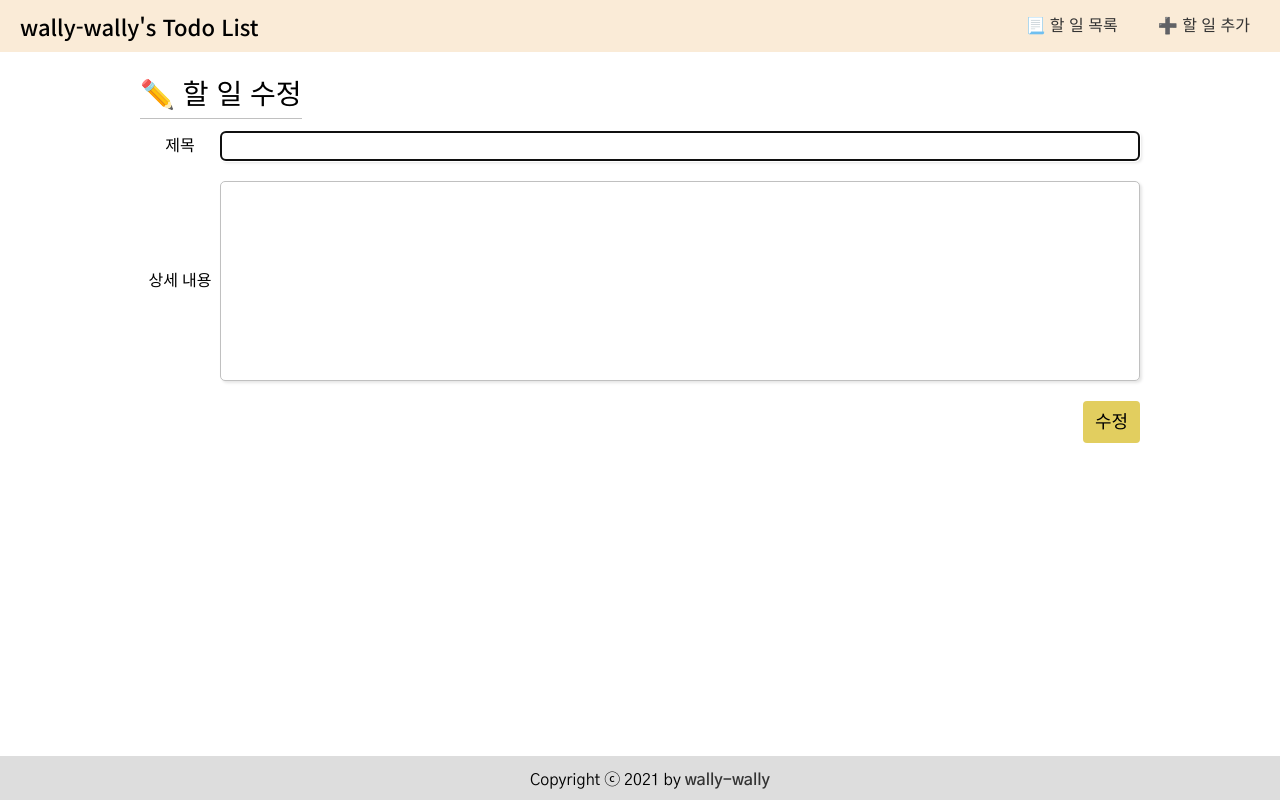
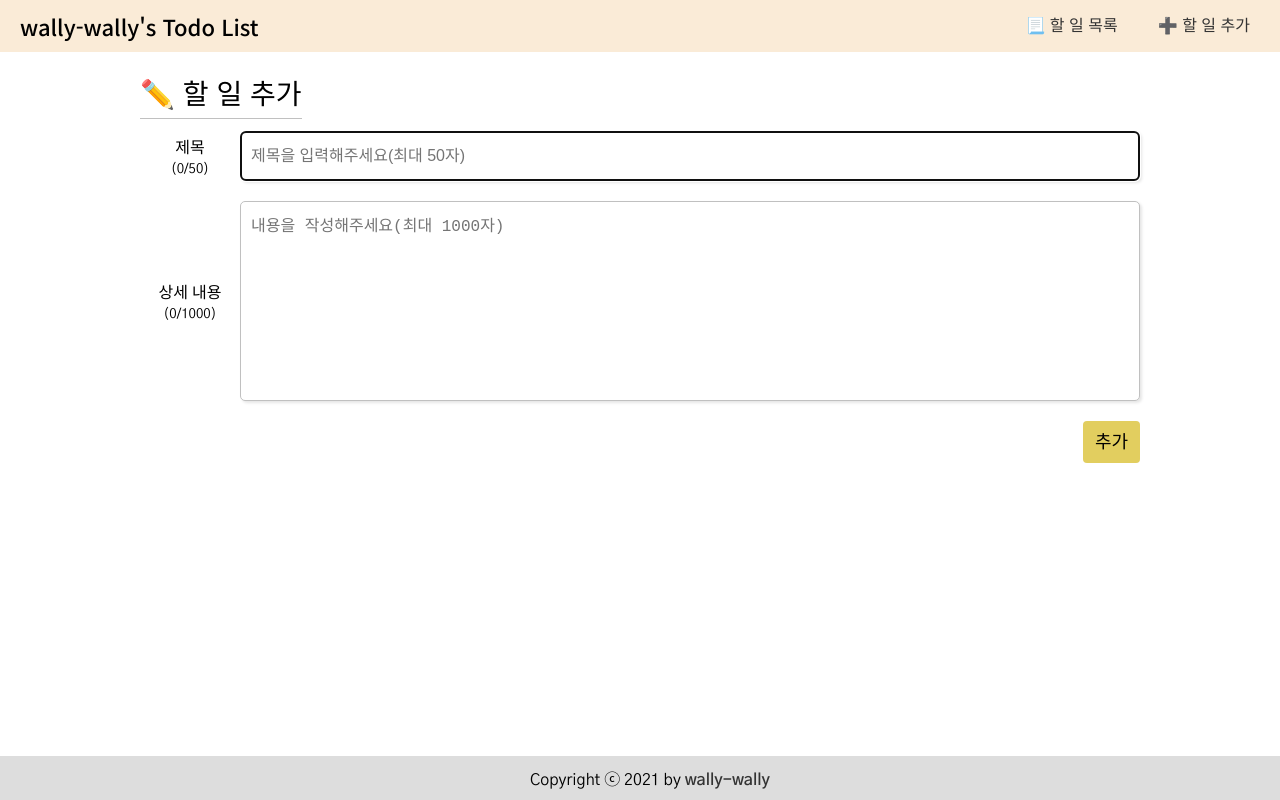
Before and after one commit to Ferarosa/todo-wally-wally, a React (Create React App) app: page /form in a window 1280 px wide. Built offline with nearby package versions, Linux system fonts and the light colour scheme.

Commit message:
add: 할 일 작성시 제목, 내용 최대 글자 수 제한 추가

```diff
--- a/src/api/create.js
+++ b/src/api/create.js
@@ -14,6 +14,13 @@ const create = {
       }
     }
 
+    if (title.trim().length > 50) {
+      return {
+        message: '제목은 최대 50자까지 작성할 수 있습니다.',
+        isError: true,
+      }
+    }
+
     if (contents.trim() === '') {
       return {
         message: '내용을 입력해주세요.',
@@ -21,8 +28,15 @@ const create = {
       }
     }
 
+    if (contents.trim().length > 1000) {
+      return {
+        message: '내용은 최대 1000자까지 작성할 수 있습니다.',
+        isError: true,
+      }
+    }
+
     const todos = api.fetchTodoList().data.sort(recentlySortFunction);
-    const todoId = !todos || todos.length === 0 ? 1 : todos[0].id + 1;
+    const todoId = todos.length === 0 ? 1 : todos[0].id + 1;
 
     const nowDate = new Date();
 
--- a/src/components/TodoForm/TodoForm.js
+++ b/src/components/TodoForm/TodoForm.js
@@ -12,27 +12,45 @@ class TodoForm extends Component {
     this.titleInput.current.focus();
   }
 
+  setAlertClassName = (fn) => {
+    return fn ? 'alert' : '';
+  }
+
   render() {
     const { typeText, title, contents, onChangeInput, onSubmitTodo } = this.props;
 
     return (
       <form className="todo-form" onSubmit={onSubmitTodo}>
         <article className="todo-form-title">
-          <label htmlFor="title">제목</label>
+          <label htmlFor="title">
+            제목
+            <br />
+            <small className={this.setAlertClassName(title.length > 50)}>
+              ({title.length}/50)
+            </small>
+          </label>
           <input
             id="title"
             name="title"
             type="text"
+            placeholder="제목을 입력해주세요(최대 50자)"
             ref={this.titleInput}
             value={title}
             onChange={onChangeInput}
           />
         </article>
         <article className="todo=form-contents">
-          <label htmlFor="contents">상세 내용</label>
+          <label htmlFor="contents">
+            상세 내용
+            <br />
+            <small className={this.setAlertClassName(contents.length > 1000)}>
+              ({contents.length}/1000)
+            </small>
+          </label>
           <textarea
             id="contents"
             name="contents"
+            placeholder="내용을 작성해주세요(최대 1000자)"
             value={contents}
             onChange={onChangeInput}
           />
--- a/src/components/TodoForm/TodoForm.scss
+++ b/src/components/TodoForm/TodoForm.scss
@@ -3,30 +3,29 @@
 
   article {
     display: flex;
+    align-items: center;
     margin-bottom: 20px;
 
     label {
       text-align: center;
-      width: 80px;
+      width: 100px;
 
-      &[for="title"] {
-        line-height: 30px;
-      }
-
-      &[for="contents"] {
-        line-height: 200px;
+      small.alert {
+        color: crimson;
+        font-weight: 600;
       }
     }
 
     input, textarea {
       flex-grow: 1;
+      padding: 10px;
       border: 1px solid silver;
       border-radius: 5px;
       box-shadow: 2px 2px 3px rgba(0, 0, 0, 0.1);
     }
 
     input {
-      height: 30px;
+      height: 50px;
     }
 
     textarea {
--- a/src/pages/FormPage.js
+++ b/src/pages/FormPage.js
@@ -15,6 +15,10 @@ class FormPage extends Component {
 
   componentDidMount() {
     const { type } = this.props;
+
+    this.setState({
+      type,
+    })
 
     if (type === 'edit') {
       this.fetchTodoItem();
--- a/src/pages/ListPage.js
+++ b/src/pages/ListPage.js
@@ -58,9 +58,9 @@ class ListPage extends Component {
           filterOption={filterOption}
           onChangeFilterOption={this.onChangeFilterOption}
         />
-        {!todos || todos.length === 0
-          ? <EmptyTodos />
-          : <TodoList todos={todos} onToggleTodoComplete={this.onToggleTodoComplete} />
+        {!!todos.length
+          ? <TodoList todos={todos} onToggleTodoComplete={this.onToggleTodoComplete} />
+          : <EmptyTodos />
         }
       </section>
     );
```
